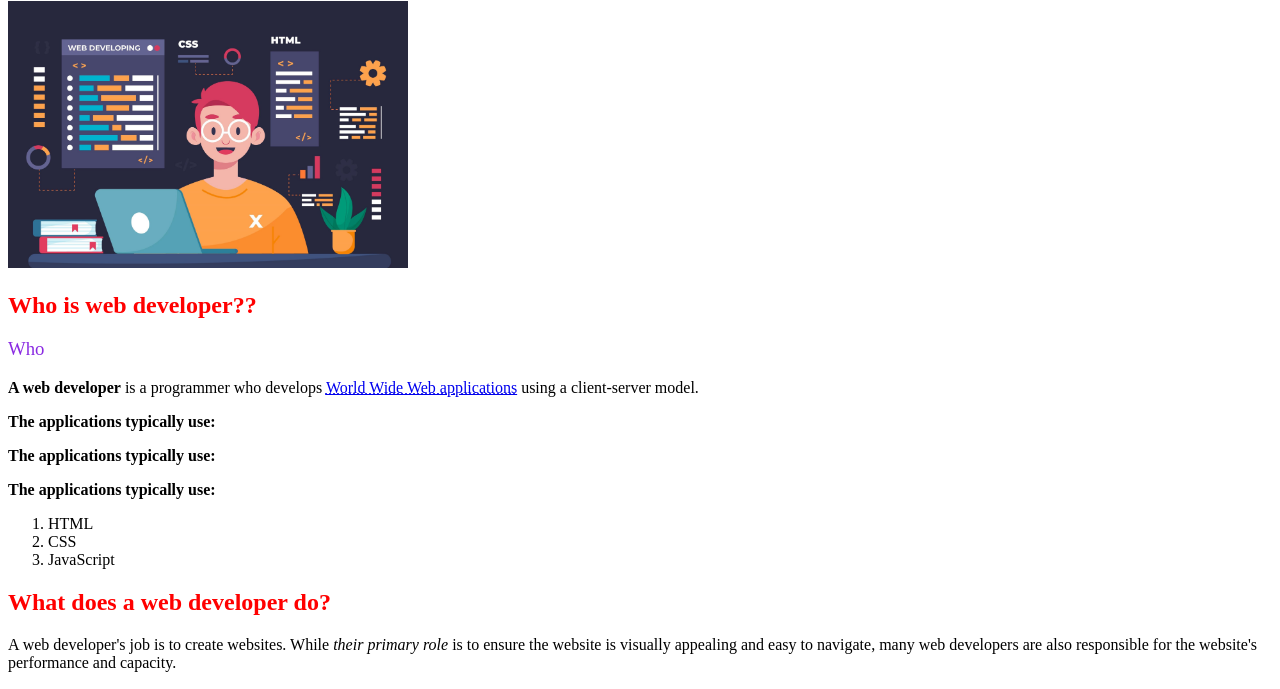
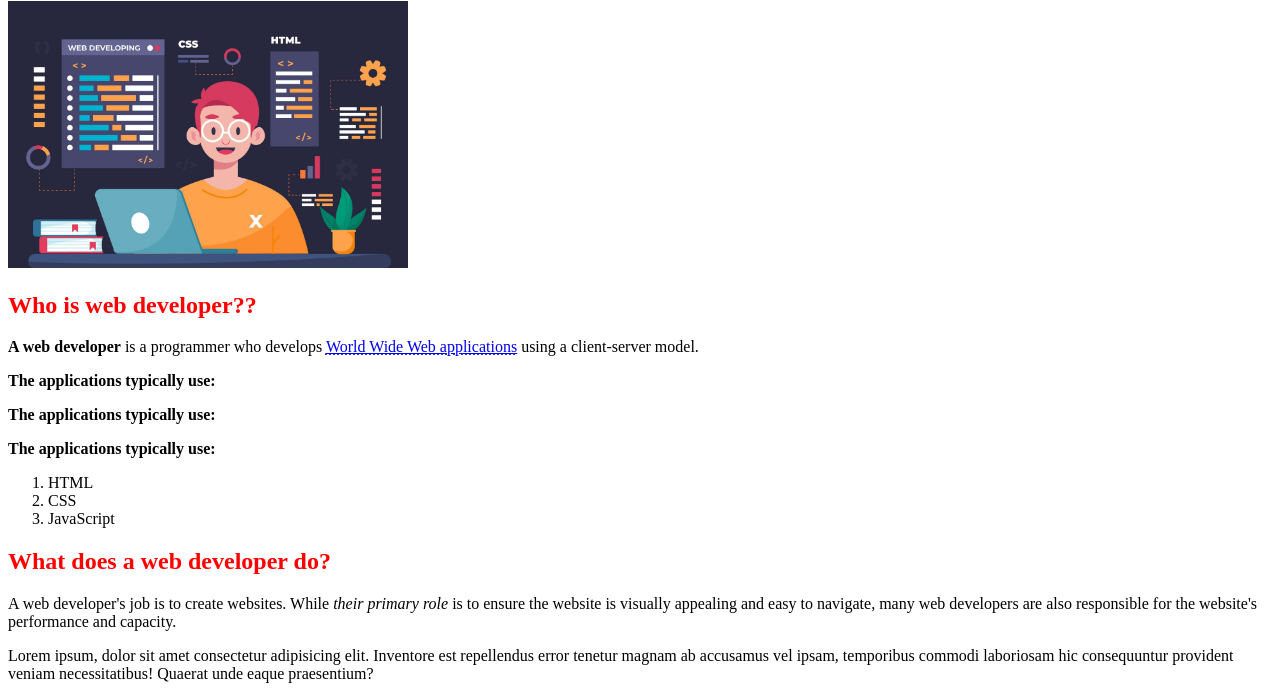
Before and after one commit to Yuliia9719/try, a plain HTML site: page index.html in a window 1280 px wide. Shown: the part 79-768 px from the top of the page. Drawn offline with Linux system fonts and the light colour scheme.

Commit message:
Add files via upload

```diff
--- a/index.html
+++ b/index.html
@@ -13,7 +13,6 @@
   <img src="img/Web_developer.jpg" alt="web developer" width="400">
   <div class="introduction">
     <h2>Who is web developer??</h2>
-    <h3>Who</h3>
     <p><b>A web developer</b> is a programmer who develops <a href="https://en.wikipedia.org/wiki/World_Wide_Web"><abbr
           title="World Wide Web">World
           Wide Web applications</abbr></a> using a client-server model.</p>
```
Also changed, not shown: Web_developer.jpg (added), dev.html (line endings or trailing spaces), main.js (added), second.html (added), style.css (line endings or trailing spaces), 3 other files.
